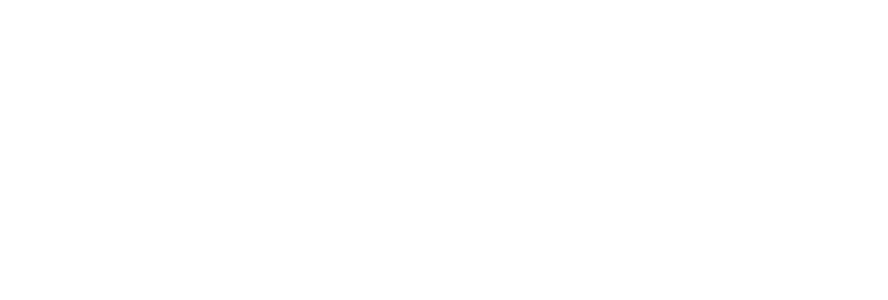
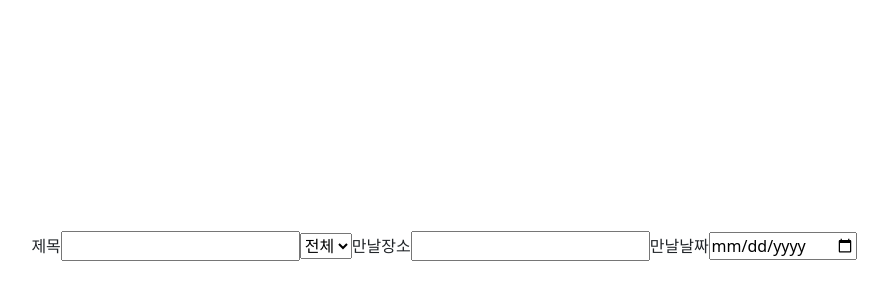
Before and after one commit to GDG2022-JORDY/JORDY-FE, a React (Create React App) app: page /write in a window 1280 px wide. Shown: the part 154-454 px from the top of the page, without its empty margins (196-1084 px from the left). Built offline with nearby package versions, Linux system fonts and the light colour scheme.

Commit message:
feat/writepage css빼고 안성

```diff
--- a/package.json
+++ b/package.json
@@ -11,6 +11,7 @@
     "react": "^18.1.0",
     "react-bootstrap": "^2.6.0",
     "react-dom": "^18.1.0",
+    "react-icons": "^4.7.1",
     "react-router-dom": "^6.4.4",
     "react-scripts": "5.0.1",
     "web-vitals": "^2.1.4"
--- a/src/routes/WritePage/index.jsx
+++ b/src/routes/WritePage/index.jsx
@@ -1,47 +1,83 @@
-import styles from './write.module.scss'
+/* eslint-disable jsx-a11y/label-has-associated-control */
+import './write.module.scss'
 import Table from 'react-bootstrap/Table'
+import {useState} from 'react'
+import 'bootstrap/dist/css/bootstrap.min.css'
+import { AiFillEnvironment, AiFillFire, AiFillCloud , AiFillFile} from 'react-icons/ai'
 
 function Writepage() {
+  const [num, setNum] = useState(0)
   return <div className='writepage'>
     {
-
+      num === 1 ? <Showwrite /> : <Write />
     }
   </div>
 }
 
-function showwrite() {
+function Showwrite() {
   return (
     <div className='showwirte'>
-      <h4>제목</h4>
+      <h4>~~</h4>
       <Table striped bordered hover>
-        <thead>
-          <tr>
-            <th>#</th>
-            <th>First Name</th>
-            <th>Last Name</th>
-            <th>Username</th>
-          </tr>
-        </thead>
         <tbody>
           <tr>
-            <td>1</td>
-            <td>Mark</td>
-            <td>Otto</td>
-            <td>@mdo</td>
+            <td>글쓴이</td>
+            <td>~~</td>
           </tr>
           <tr>
-            <td>2</td>
-            <td>Jacob</td>
-            <td>Thornton</td>
-            <td>@fat</td>
-          </tr>
-          <tr>
-            <td>3</td>
-            <td colSpan={2}>Larry the Bird</td>
-            <td>@twitter</td>
+            <td>글 작성일</td>
+            <td>~~</td>
           </tr>
         </tbody>
       </Table>
+      <Content />
+    </div>
+  )
+}
+
+function Content() {
+  const [content, setcontent] = useState(['장소', '종목', '날짜', '친밀도'])
+  return (
+    <div className='list'>
+      <div className='place'>
+        <AiFillEnvironment />
+        <p>{content[0]}</p>
+        <p>~~</p>
+      </div>
+      <div className='evnet'>
+        <AiFillCloud />
+        <p>{content[1]}</p>
+        <p>~~</p>
+      </div>
+      <div className='date'>
+        <AiFillFile />
+        <p>{content[2]}</p>
+        <p>~~</p>
+      </div>
+      <div className='love'>
+        <AiFillFire />
+        <p>{content[3]}</p>
+        <p>~~~</p>
+      </div>
+    </div>
+  )
+}
+
+function Write() {
+  return (
+    <div className='write'>
+      <label>제목</label>
+      <input type="text" />
+      <select>
+        <option>전체</option>
+        <option>축구</option>
+        <option>농구</option>
+        <option>야구</option>
+      </select>
+      <label>만날장소</label>
+      <input type="text" />
+      <label>만날날짜</label>
+      <input type="date" />
     </div>
   )
 }
```
Also changed, not shown: src/App.js (+1 -6 lines), 1 other file (tests, documents, lock files or other folders).
